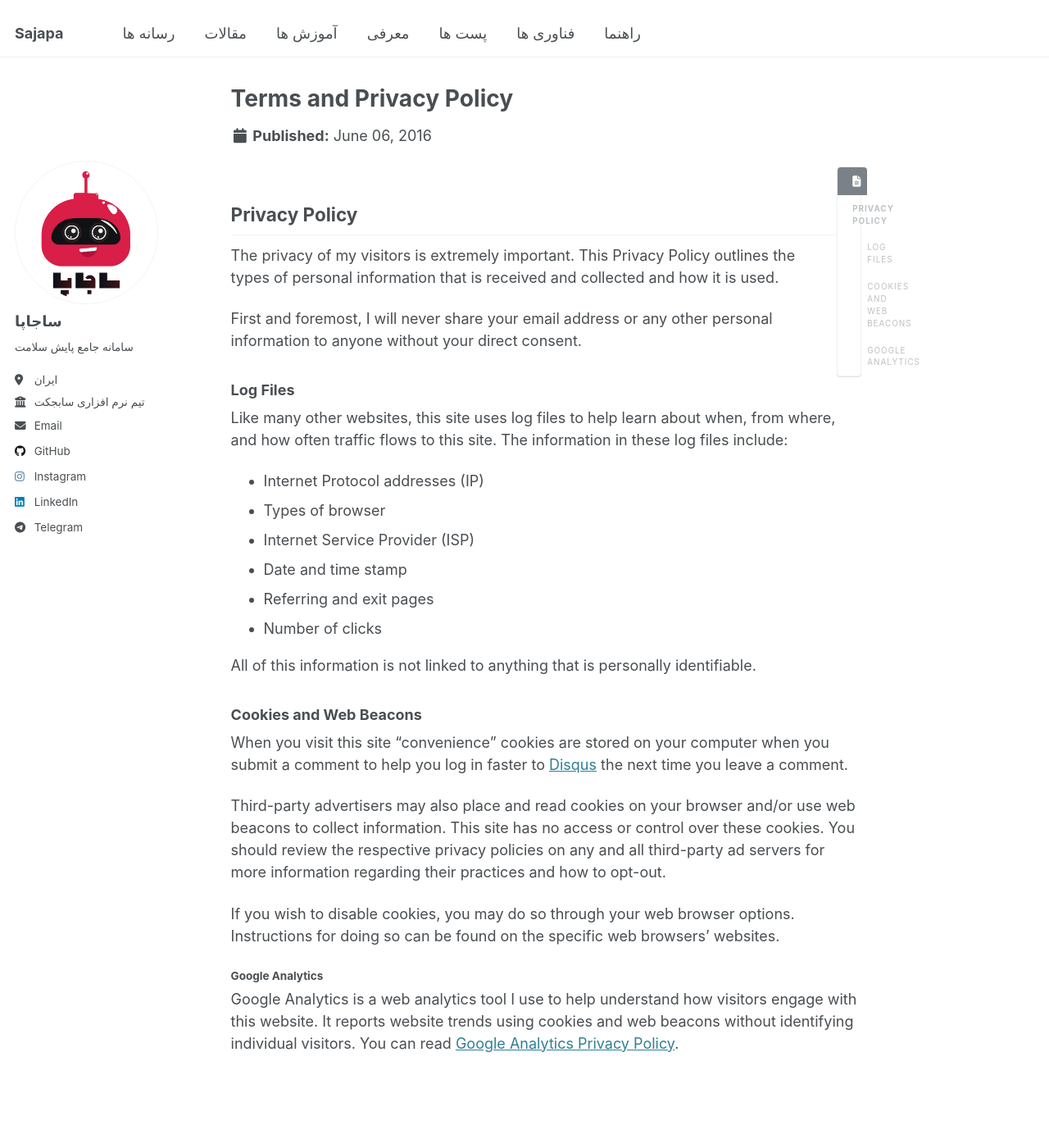
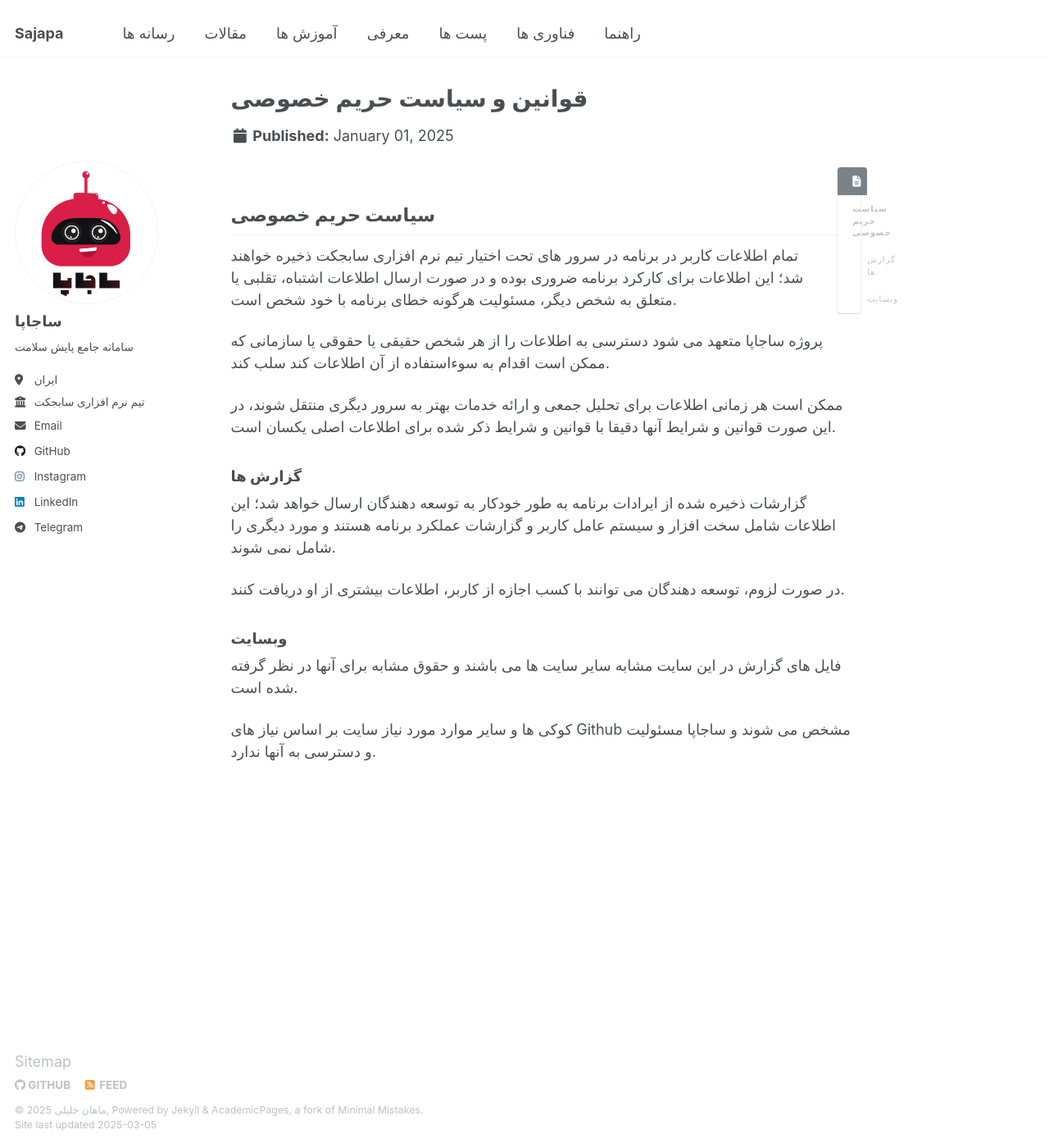
Before and after one commit to Subject-Team/SajapaApp, a Jekyll site: the page built from _pages/terms.md, in a window 1280 px wide and 1400 px high. Shown: the whole window at 82% size. Built offline with Jekyll 4.4.1, drawn with Linux system fonts in a browser that asks for light colours.

Commit message:
Update terms.md

```diff
--- a/_pages/terms.md
+++ b/_pages/terms.md
@@ -1,39 +1,29 @@
 ---
 permalink: /terms/
-title: "Terms and Privacy Policy"
-modified: 2016-06-06
+title: "قوانین و سیاست حریم خصوصی"
+modified: 2025-01-01
 ---
 
 {% include base_path %}
 {% include toc %}
 
-## Privacy Policy
+## سیاست حریم خصوصی
 
-The privacy of my visitors is extremely important. This Privacy Policy outlines the types of personal information that is received and collected and how it is used.
+تمام اطلاعات کاربر در برنامه در سرور های تحت اختیار تیم نرم افزاری سابجکت ذخیره خواهند شد؛ این اطلاعات برای کارکرد برنامه ضروری بوده و در صورت ارسال اطلاعات اشتباه، تقلبی یا متعلق به شخص دیگر، مسئولیت هرگونه خطای برنامه با خود شخص است.
 
-First and foremost, I will never share your email address or any other personal information to anyone without your direct consent.
+پروژه ساجاپا متعهد می شود دسترسی به اطلاعات را از هر شخص حقیقی یا حقوقی یا سازمانی که ممکن است اقدام به سوءاستفاده از آن اطلاعات کند سلب کند.
 
-### Log Files
+ممکن است هر زمانی اطلاعات برای تحلیل جمعی و ارائه خدمات بهتر به سرور دیگری منتقل شوند، در این صورت قوانین و شرایط آنها دقیقا با قوانین و شرایط ذکر شده برای اطلاعات اصلی یکسان است.
 
-Like many other websites, this site uses log files to help learn about when, from where, and how often traffic flows to this site. The information in these log files include:
+### گزارش ها
 
-* Internet Protocol addresses (IP)
-* Types of browser
-* Internet Service Provider (ISP)
-* Date and time stamp
-* Referring and exit pages
-* Number of clicks
+گزارشات ذخیره شده از ایرادات برنامه به طور خودکار به توسعه دهندگان ارسال خواهد شد؛ این اطلاعات شامل سخت افزار و سیستم عامل کاربر و گزارشات عملکرد برنامه هستند و مورد دیگری را شامل نمی شوند.
 
-All of this information is not linked to anything that is personally identifiable.
+در صورت لزوم، توسعه دهندگان می توانند با کسب اجازه از کاربر، اطلاعات بیشتری از او دریافت کنند.
 
-### Cookies and Web Beacons
 
-When you visit this site "convenience" cookies are stored on your computer when you submit a comment to help you log in faster to [Disqus](http://disqus.com) the next time you leave a comment.
+### وبسایت
 
-Third-party advertisers may also place and read cookies on your browser and/or use web beacons to collect information. This site has no access or control over these cookies. You should review the respective privacy policies on any and all third-party ad servers for more information regarding their practices and how to opt-out.
+فایل های گزارش در این سایت مشابه سایر سایت ها می باشند و حقوق مشابه برای آنها در نظر گرفته شده است.
 
-If you wish to disable cookies, you may do so through your web browser options. Instructions for doing so can be found on the specific web browsers' websites.
-
-#### Google Analytics
-
-Google Analytics is a web analytics tool I use to help understand how visitors engage with this website. It reports website trends using cookies and web beacons without identifying individual visitors. You can read [Google Analytics Privacy Policy](http://www.google.com/analytics/learn/privacy.html).
+کوکی ها و سایر موارد مورد نیاز سایت بر اساس نیاز های Github مشخص می شوند و ساجاپا مسئولیت و دسترسی به آنها ندارد.
```
